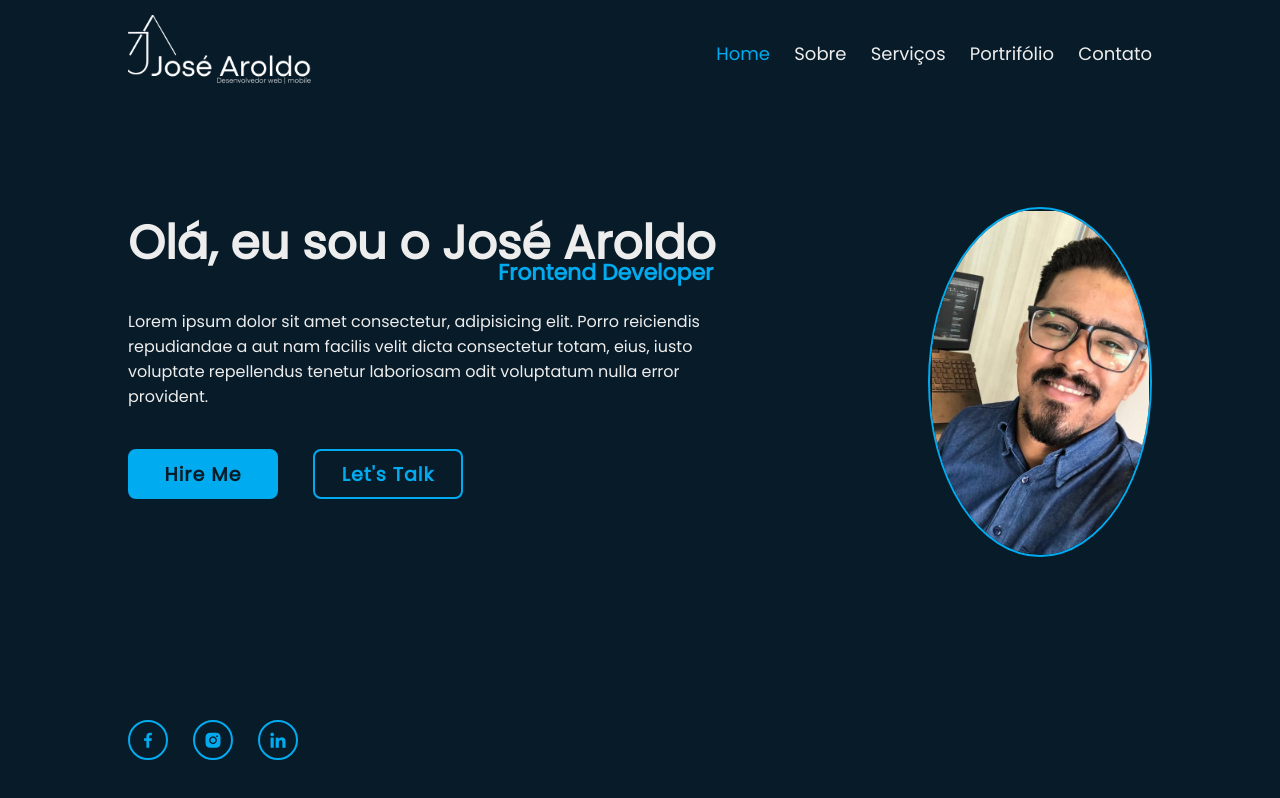
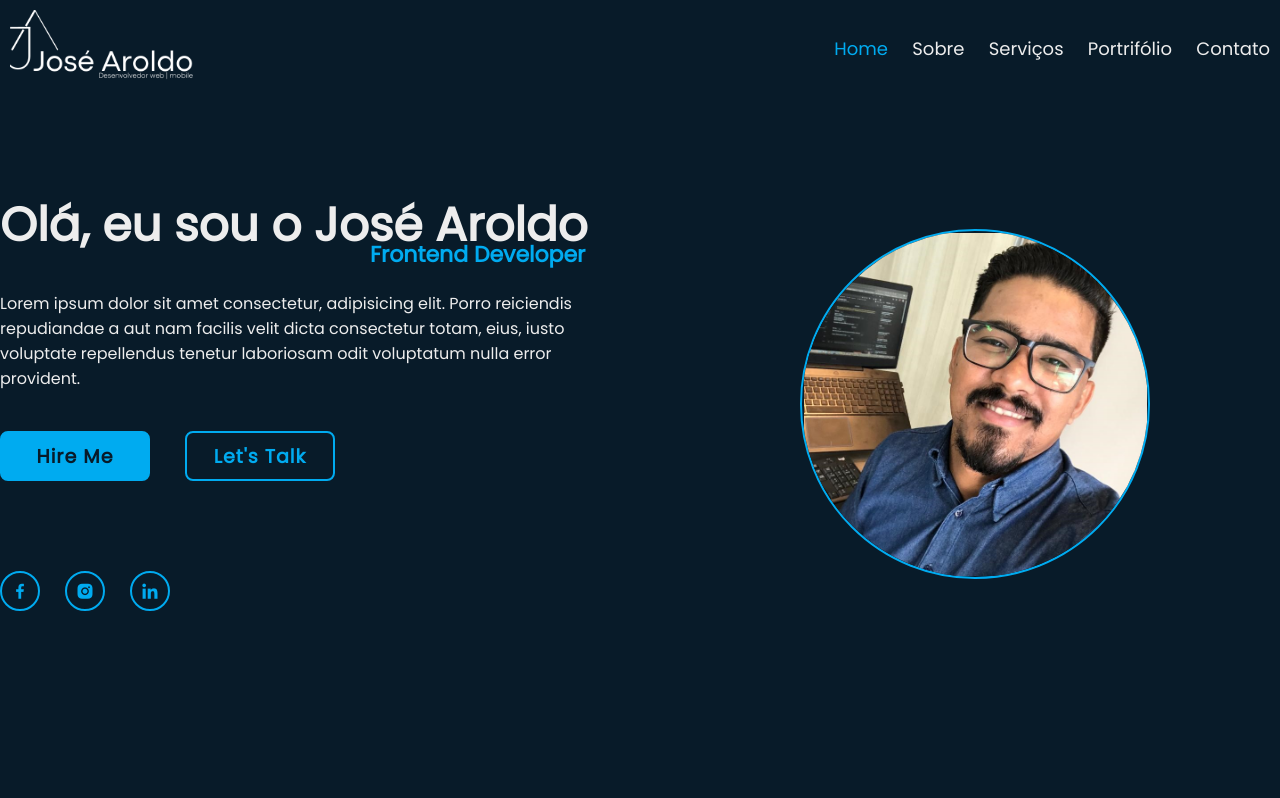
Before and after one commit to zeharoldoparente/personal_site, a plain HTML site: page index.html in a window 1280 px wide. Drawn offline with nearby package versions, Linux system fonts and the light colour scheme.

Commit message:
correção de erros de layout

```diff
--- a/index.html
+++ b/index.html
@@ -1,11 +1,11 @@
 <!DOCTYPE html>
-<html lang="pt-br">
+<html lang="pt-BR">
    <head>
       <meta charset="UTF-8" />
       <meta http-equiv="X-UA-Compatible" content="IE=edge" />
       <meta name="viewport" content="width=device-width, initial-scale=1.0" />
       <link rel="stylesheet" href="./pages/css_pages/base.css" />
-      <link rel="stylesheet" href="./pages/css_pages/home.css">
+      <link rel="stylesheet" href="./pages/css_pages/home.css" />
       <link rel="preconnect" href="https://fonts.googleapis.com" />
       <link rel="preconnect" href="https://fonts.gstatic.com" crossorigin />
       <link
@@ -18,6 +18,8 @@
       />
       <title>José Aroldo</title>
    </head>
+   <body>
+      <div class="container">
          <header class="header">
             <a href="#" class="logo"><img src="./images/logo-white.png" /></a>
 
@@ -25,12 +27,12 @@
                <a href="#" class="active">Home</a>
                <a href="#">Sobre</a>
                <a href="#">Serviços</a>
-         <a href="./pages/portfolio.html">Portrifólio</a>
+               <a href="./pages/portifolio.html">Portrifólio</a>
                <a href="#">Contato</a>
             </nav>
          </header>
-   <body>
-      <section class="home">
+      </div>
+      <div class="container home">
          <div class="home-content">
             <h1>Olá, eu sou o José Aroldo</h1>
             <h3>Frontend Developer</h3>
@@ -44,13 +46,15 @@
                <a href="#">Hire Me</a>
                <a href="#">Let's Talk</a>
             </div>
-         </div>
-
             <div class="home-sci">
-            <a href="https://www.facebook.com/haroldo.parente" target="_blank"
+               <a
+                  href="https://www.facebook.com/haroldo.parente"
+                  target="_blank"
                   ><i class="bx bxl-facebook"></i
                ></a>
-            <a href="https://www.instagram.com/haroldoparente/" target="_blank"
+               <a
+                  href="https://www.instagram.com/haroldoparente/"
+                  target="_blank"
                   ><i class="bx bxl-instagram-alt"></i
                ></a>
                <a
@@ -59,9 +63,10 @@
                   ><i class="bx bxl-linkedin"></i
                ></a>
             </div>
+         </div>
          <div class="personal">
             <img src="./images/rosto.jpg" />
          </div>
-      </section>
+      </div>
    </body>
 </html>
--- a/pages/css_pages/base.css
+++ b/pages/css_pages/base.css
@@ -4,22 +4,45 @@
    box-sizing: border-box;
    font-family: "Poppins", sans-serif;
 }
+
 body {
    background-color: #081b29;
    color: #ededed;
 }
+
+::-webkit-scrollbar {
+   width: 5px;
+}
+
+::-webkit-scrollbar-thumb {
+   background-color: #00abf0;
+   border-radius: 20px;
+}
+
+::-webkit-scrollbar-thumb:hover {
+   background-color: #0b3f64;
+}
+
+.container {
+   max-width: 1280px;
+   width: 100%;
+   margin: 0 auto;
+}
+
 .header img {
    height: 70px;
 }
+
 .header {
    width: 100%;
-   padding: 15px 10%;
+   padding: 10px;
    background-color: transparent;
    display: flex;
    justify-content: space-between;
    align-items: center;
    z-index: 100;
 }
+
 .navbar a {
    font-size: 18px;
    color: #ededed;
@@ -28,6 +51,7 @@ body {
    margin-left: 20px;
    transition: 0.5s;
 }
+
 .navbar a:hover,
 .navbar a.active {
    color: #00abf0;
--- a/pages/css_pages/home.css
+++ b/pages/css_pages/home.css
@@ -1,21 +1,20 @@
-
 .home {
-  margin-top: -150px;
-  height: 100vh;
+   padding: 100px 0 10px;
    display: flex;
    align-items: center;
-  padding: 0 10%;
 }
 
 .home-content {
    max-width: 600px;
 }
+
 .home-content h1 {
    font-size: 47px;
    font-weight: 700;
    font-weight: bolder;
    line-height: 1.2;
 }
+
 .home-content h3 {
    margin-top: -15px;
    padding-left: 370px;
@@ -23,16 +22,19 @@
    font-weight: 700;
    color: #00abf0;
 }
+
 .home-content p {
    font-weight: 16px;
    margin: 20px 0 40px;
 }
+
 .home-content .btn-box {
    display: flex;
    justify-content: space-between;
    width: 335px;
    height: 50px;
 }
+
 .btn-box a {
    position: relative;
    background: #00abf0;
@@ -52,19 +54,24 @@
    overflow: hidden;
    transition: 0.3s;
 }
+
 .btn-box a:nth-child(2) {
    background-color: transparent;
    color: #00abf0;
 }
+
 .btn-box a:nth-child(2):hover {
    color: #081b29;
 }
+
 .btn-box a:hover {
    color: #00abf0;
 }
+
 .btn-box a:nth-child(2)::before {
    background: #00abf0;
 }
+
 .btn-box a::before {
    content: "";
    position: absolute;
@@ -76,16 +83,18 @@
    z-index: -1;
    transition: 0.3s;
 }
+
 .btn-box a:hover::before {
    width: 100%;
 }
+
 .home-sci {
-    position: absolute;
-    bottom: 40px;
-    width: 170px;
    display: flex;
    justify-content: space-between;
+   margin-top: 90px;
+   width: 170px;
 }
+
 .home-sci a {
    position: relative;
    display: inline-flex;
@@ -119,11 +128,12 @@
    z-index: -1;
    transition: 0.5s;
 }
+
 .home-sci a:hover::before {
    width: 100%;
 }
+
 .personal {
-    margin-top: 50px;
    margin-left: 200px;
    width: 350px;
    height: 350px;
--- a/pages/css_pages/portifolio.css
+++ b/pages/css_pages/portifolio.css
@@ -1,27 +1,24 @@
-body{
-  margin-left: 80px;
-}
-
-h1{
+h1 {
    text-align: center;
    margin: 20px auto;
 }
 
-a{
+a {
    text-decoration: none;
    color: #8b949e;
+   font-size: 14px;
 }
 .home {
    display: grid;
-  grid-template-columns: repeat(2,1fr);
+   grid-template-columns: repeat(2, 1fr);
 }
 
-.content-main{
+.content-main {
    margin: 0 auto;
 }
 
-.content-main .project{
-  width: 700px;
+.content-main .project {
+   width: 600px;
    border: 1px solid #30363d;
    display: flex;
    flex-direction: column;
@@ -30,12 +27,12 @@ a{
    border-radius: 8px;
    margin: 20px;
 }
-.content-main .project div{
+.content-main .project div {
    display: flex;
    justify-content: space-between;
 }
 
-.content-main .project div .date-create{
+.content-main .project div .date-create {
    color: #8b949e;
    border: 1px solid #8b949e;
    border-radius: 20px;
@@ -43,11 +40,11 @@ a{
    font-size: 0.9rem;
 }
 
-.content-main .project div .title{
+.content-main .project div .title {
    color: #00abf0;
 }
 
-.content-main .project div .circle{
+.content-main .project div .circle {
    background-color: #00abf0;
    display: inline-block;
    width: 12px;
@@ -56,9 +53,3 @@ a{
    border: 1px solid #30363d;
    border-radius: 50%;
 }
-
-
-/*
-
-
-*/
```
Also changed, not shown: pages/portifolio.html (renamed from pages/portfolio.html, +7 -3 lines). Lines whose indentation alone changed are shown as unchanged.
